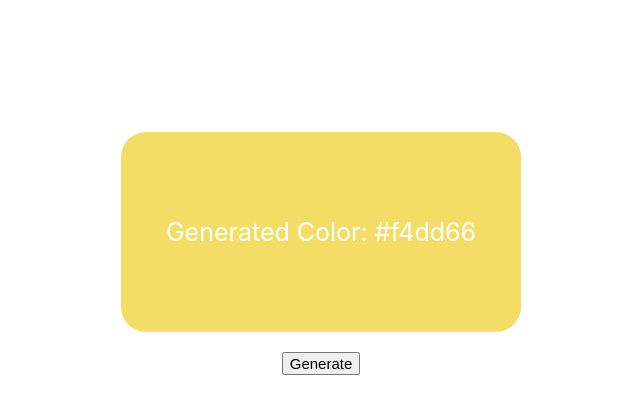
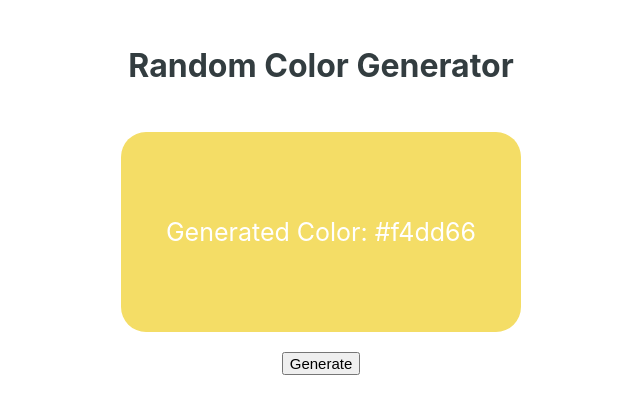
Before and after one commit to gawrbot/react-random-color-generator, a React (Create React App) app: page / in a window 1280 px wide. Shown: the top 414 px of the page, without its empty margins (319-959 px from the left). Built offline with nearby package versions, Linux system fonts and the light colour scheme.

Commit message:
Change h1 color to grey

```diff
--- a/src/App.js
+++ b/src/App.js
@@ -4,6 +4,7 @@ import { useState } from 'react';
 function App() {
   const [color, setColor] = useState(randomColor());
   return (
+    // prettier but not passing the drone test
     // <div
     //   style={{
     //     backgroundColor: color,
@@ -13,7 +14,7 @@ function App() {
       <h1
         style={{
           textAlign: 'center',
-          color: 'white',
+          color: '#333d40',
           padding: 25,
         }}
       >
```
